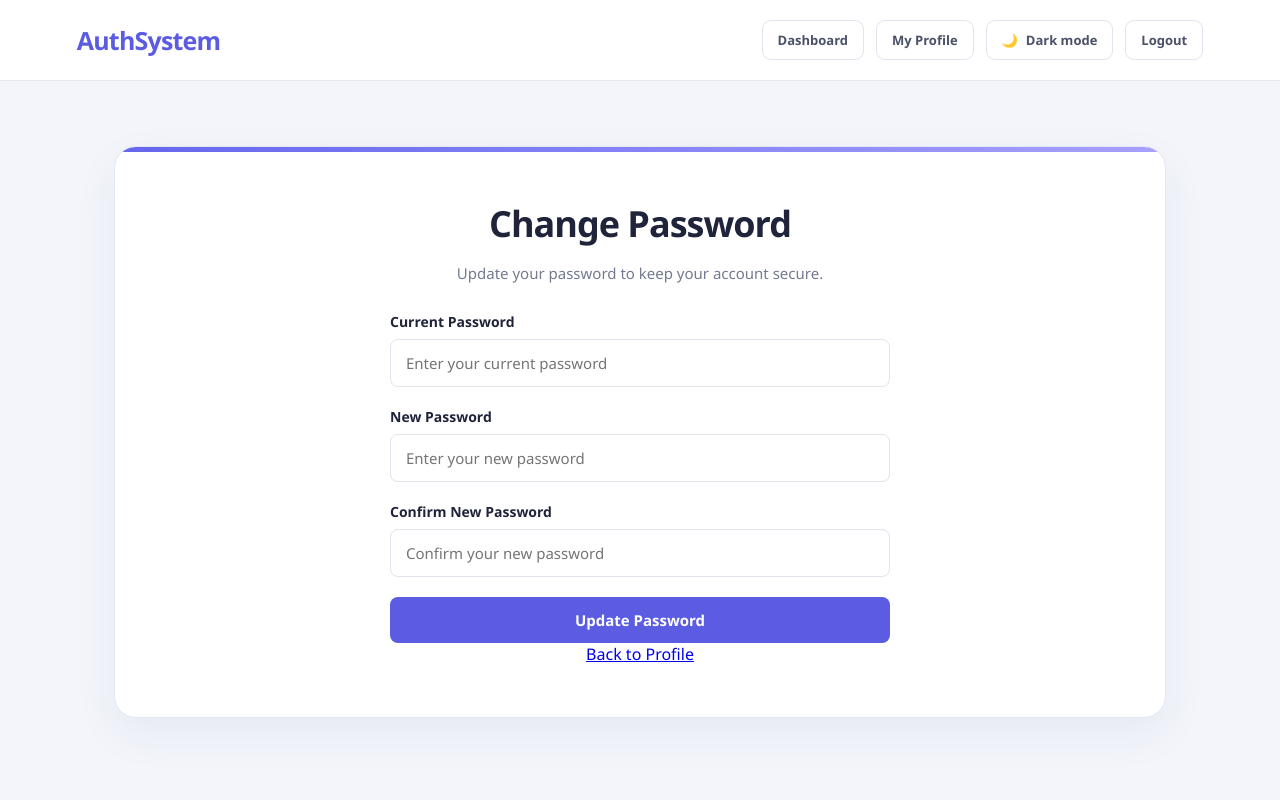
After one commit to 1sthembisozungu/authsystem, a Flask app: page /change-password in a window 1280 px wide. The commit adds this page. Run offline with Flask 3, Linux system fonts and the light colour scheme; the visitor is signed in with stand-in values (Sample User, id 1); data that the repository does not hold is empty; some libraries are stand-ins or nearby versions.

Commit message:
Complete user profile and password management

```diff
--- a/app.py
+++ b/app.py
@@ -420,9 +420,192 @@ def forgot_password():
     return render_template("forgot_password.html")
 
 
-# if __name__ == "__main__":
-#     app.run(debug=True)
 
+@app.route("/profile", methods=["GET", "POST"])
+def profile():
+    # Only logged-in users can access their profile.
+    if "user_id" not in session:
+        return redirect(url_for("login"))
+
+    connection = get_db_connection()
+
+    try:
+        with connection.cursor() as cursor:
+
+            if request.method == "POST":
+                username = request.form.get("username", "").strip()
+
+                # Validate the username.
+                if not username:
+                    flash("Username cannot be empty.")
+                    return redirect(url_for("profile"))
+
+                if len(username) < 3 or len(username) > 30:
+                    flash("Username must be between 3 and 30 characters.")
+                    return redirect(url_for("profile"))
+
+                # Check whether another user already has this username.
+                cursor.execute(
+                    """
+                    SELECT id
+                    FROM users
+                    WHERE LOWER(username) = LOWER(%s)
+                      AND id != %s
+                    """,
+                    (username, session["user_id"])
+                )
+
+                existing_user = cursor.fetchone()
+
+                if existing_user:
+                    flash("That username is already taken.")
+                    return redirect(url_for("profile"))
+
+                # Update the username.
+                cursor.execute(
+                    """
+                    UPDATE users
+                    SET username = %s
+                    WHERE id = %s
+                    """,
+                    (username, session["user_id"])
+                )
+
+                connection.commit()
+
+                # Update the username stored in the session.
+                session["username"] = username
+
+                flash("Your profile has been updated successfully.")
+                return redirect(url_for("profile"))
+
+            # Retrieve the current user's profile.
+            cursor.execute(
+                """
+                SELECT username, email, created_at, theme
+                FROM users
+                WHERE id = %s
+                """,
+                (session["user_id"],)
+            )
+
+            user = cursor.fetchone()
+
+    except Exception:
+        connection.rollback()
+        app.logger.exception("Profile operation failed")
+        flash("Something went wrong. Please try again.")
+        return redirect(url_for("dashboard"))
+
+    finally:
+        connection.close()
+
+    if not user:
+        session.clear()
+        return redirect(url_for("login"))
+
+    username, email, created_at, theme = user
+
+    return render_template(
+        "profile.html",
+        username=username,
+        email=email,
+        created_at=created_at,
+        theme=theme
+    )
+
+@app.route("/change-password", methods=["GET", "POST"])
+def change_password():
+
+        #Only logged-in users can change their password
+        if "user_id" not in session:
+            return redirect(url_for("login"))
+
+        connection = get_db_connection()
+
+        try:
+            with connection.cursor() as cursor:
+
+                if request.method == "POST":
+
+                    # Retrieve password fields from the form.
+                    current_password = request.form.get("current_password", "")
+                    new_password = request.form.get("new_password", "")
+                    confirm_password = request.form.get("confirm_password", "")
+
+                    # Check that all fields are completed.
+                    if not current_password or not new_password or not confirm_password:
+                        flash("Please complete all password fields.")
+                        return redirect(url_for("change_password"))
+
+                    # Retrieve the user's existing password hash.
+                    cursor.execute(
+                        """
+                        SELECT password_hash
+                        FROM users
+                        WHERE id = %s
+                        """,
+                        (session["user_id"],)
+                    )
+
+                    user = cursor.fetchone()
+
+                    if not user:
+                        session.clear()
+                        return redirect(url_for("login"))
+
+                    stored_password_hash = user[0]
+
+                    # Verify the current password.
+                    if not check_password_hash(stored_password_hash, current_password):
+                        flash("Your current password is incorrect.")
+                        return redirect(url_for("change_password"))
+
+                    # Validate the new password.
+                    if len(new_password) < 8:
+                        flash("Your new password must contain at least 8 characters.")
+                        return redirect(url_for("change_password"))
+
+                    # Check that the new passwords match.
+                    if new_password != confirm_password:
+                        flash("Your new passwords do not match.")
+                        return redirect(url_for("change_password"))
+
+                    # Prevent users from reusing their current password.
+                    if check_password_hash(stored_password_hash, new_password):
+                        flash("Your new password must be different from your current password.")
+                        return redirect(url_for("change_password"))
+
+                    # Hash the new password before storing it.
+                    new_password_hash = generate_password_hash(new_password)
+
+                    cursor.execute(
+                        """
+                        UPDATE users
+                        SET password_hash = %s
+                        WHERE id = %s
+                        """,
+                        (new_password_hash, session["user_id"])
+                    )
+
+                    connection.commit()
+
+                    flash("Your password has been changed successfully.")
+                    return redirect(url_for("profile"))
+
+        except Exception:
+            connection.rollback()
+            app.logger.exception("Password change failed")
+            flash("Something went wrong. Please try again.")
+            return redirect(url_for("profile"))
+
+        finally:
+            connection.close()
+
+        return render_template(
+            "change_password.html",
+            theme=session.get("theme", "light")
+        )
 
 
 @app.route("/reset-password/<token>", methods=["GET", "POST"])
--- a/static/css/dashboard.css
+++ b/static/css/dashboard.css
@@ -205,3 +205,14 @@ body {
         border-radius: 16px;
     }
 }
+
+
+.logo-link {
+    text-decoration: none;
+    color: inherit;
+    display: inline-block;
+}
+
+.logo-link:hover {
+    text-decoration: none;
+}
--- /dev/null
+++ b/static/css/profile.css
@@ -0,0 +1,100 @@
+/* Profile form layout */
+
+.welcome-card {
+    display: flex;
+    flex-direction: column;
+    align-items: center;
+    text-align: center;
+}
+.welcome-card form {
+    margin-top: 25px;
+    width: 100%;
+    max-width: 500px;
+}
+
+.welcome-card .form-group {
+    margin-bottom: 20px;
+}
+
+.welcome-card .form-group label {
+    display: block;
+    margin-bottom: 8px;
+    color: var(--text);
+    font-size: 14px;
+    font-weight: 600;
+}
+
+/* Profile input fields */
+.welcome-card .form-group input {
+    width: 100%;
+    padding: 13px 15px;
+    border: 1px solid var(--input-border);
+    border-radius: 8px;
+    background: var(--surface);
+    color: var(--text);
+    font-family: inherit;
+    font-size: 15px;
+    outline: none;
+    transition: border-color 0.2s ease, box-shadow 0.2s ease;
+}
+
+.welcome-card .form-group input:focus {
+    border-color: var(--primary);
+    box-shadow: 0 0 0 3px rgba(59, 130, 246, 0.12);
+}
+
+.welcome-card .form-group input[readonly] {
+    opacity: 0.7;
+    cursor: not-allowed;
+}
+
+/* Member since information */
+.welcome-card .info-value {
+    color: var(--text);
+    font-size: 15px;
+    margin: 0;
+}
+
+/* Save Changes button */
+.welcome-card .auth-btn {
+    width: 100%;
+    max-width: 500px;
+    padding: 13px 18px;
+    border: none;
+    border-radius: 8px;
+    background: var(--primary);
+    color: white;
+    font-family: inherit;
+    font-size: 15px;
+    font-weight: 600;
+    cursor: pointer;
+    transition: background 0.2s ease, transform 0.2s ease;
+}
+
+.welcome-card .auth-btn:hover {
+    background: var(--primary-hover);
+    transform: translateY(-1px);
+}
+
+/* Change password card content */
+.welcome-card form {
+    width: 100%;
+    max-width: 500px;
+    margin: 25px auto 0;
+    text-align: left;
+}
+
+/* Center the page heading and description */
+.welcome-card {
+    display: flex;
+    flex-direction: column;
+    align-items: center;
+    text-align: center;
+}
+
+/* Keep form labels and inputs left-aligned */
+.welcome-card .form-group {
+    width: 100%;
+    margin-bottom: 20px;
+    text-align: left;
+}
--- /dev/null
+++ b/templates/change_password.html
@@ -0,0 +1,104 @@
+<!DOCTYPE html>
+<html lang="en">
+
+<head>
+    <meta charset="UTF-8">
+    <meta name="viewport" content="width=device-width, initial-scale=1.0">
+
+    <title>Change Password - AuthSystem</title>
+
+    <link rel="stylesheet" href="{{ url_for('static', filename='css/dashboard.css') }}">
+    <link rel="stylesheet" href="{{ url_for('static', filename='css/profile.css') }}">
+</head>
+
+<body data-theme="{{ theme }}">
+
+    <header class="topbar">
+
+        <a href="{{ url_for('dashboard') }}" class="logo-link">
+            <div class="logo">AuthSystem</div>
+        </a>
+
+        <div class="topbar-actions">
+            <a href="{{ url_for('dashboard') }}" class="logout-btn">
+                Dashboard
+            </a>
+
+            <a href="{{ url_for('profile') }}" class="logout-btn">
+                My Profile
+            </a>
+
+            <button type="button" id="theme-toggle" class="theme-toggle">
+                <span id="theme-icon">🌙</span>
+                <span id="theme-label">Dark mode</span>
+            </button>
+
+            <a href="{{ url_for('logout') }}" class="logout-btn">
+                Logout
+            </a>
+        </div>
+
+    </header>
+
+    <main class="dashboard">
+
+        <section class="welcome-card">
+
+            <h1>Change Password</h1>
+
+            <p class="welcome-text">
+                Update your password to keep your account secure.
+            </p>
+
+            {% with messages = get_flashed_messages() %}
+            {% if messages %}
+            {% for message in messages %}
+            <div class="flash-messages">
+                <p>{{ message }}</p>
+            </div>
+            {% endfor %}
+            {% endif %}
+            {% endwith %}
+
+            <form action="{{ url_for('change_password') }}" method="POST">
+
+                <div class="form-group">
+                    <label for="current_password">Current Password</label>
+
+                    <input type="password" id="current_password" name="current_password"
+                        placeholder="Enter your current password" required>
+                </div>
+
+                <div class="form-group">
+                    <label for="new_password">New Password</label>
+
+                    <input type="password" id="new_password" name="new_password" placeholder="Enter your new password"
+                        minlength="8" required>
+                </div>
+
+                <div class="form-group">
+                    <label for="confirm_password">Confirm New Password</label>
+
+                    <input type="password" id="confirm_password" name="confirm_password"
+                        placeholder="Confirm your new password" minlength="8" required>
+                </div>
+
+                <button type="submit" class="auth-btn">
+                    Update Password
+                </button>
+
+            </form>
+
+            <div class="auth-footer">
+                <a href="{{ url_for('profile') }}">Back to Profile</a>
+            </div>
+
+        </section>
+
+    </main>
+
+    <script src="{{ url_for('static', filename='js/theme.js') }}"></script>
+
+</body>
+
+</html>
```
Also changed, not shown: static/css/register.css (deleted, +0 -16 lines), templates/dashboard.html (+6 -1 lines), templates/profile.html (added, +89 -0 lines), static/js/register.js (indentation only).
